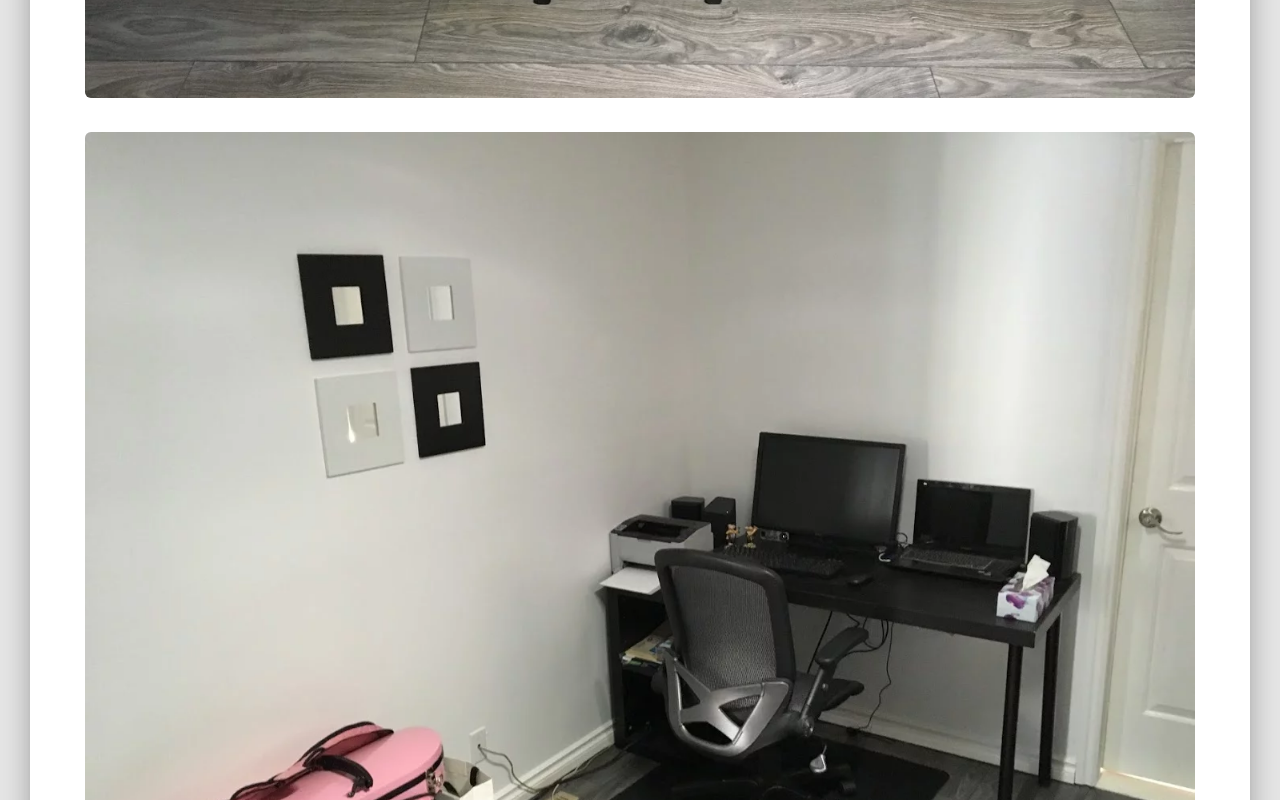
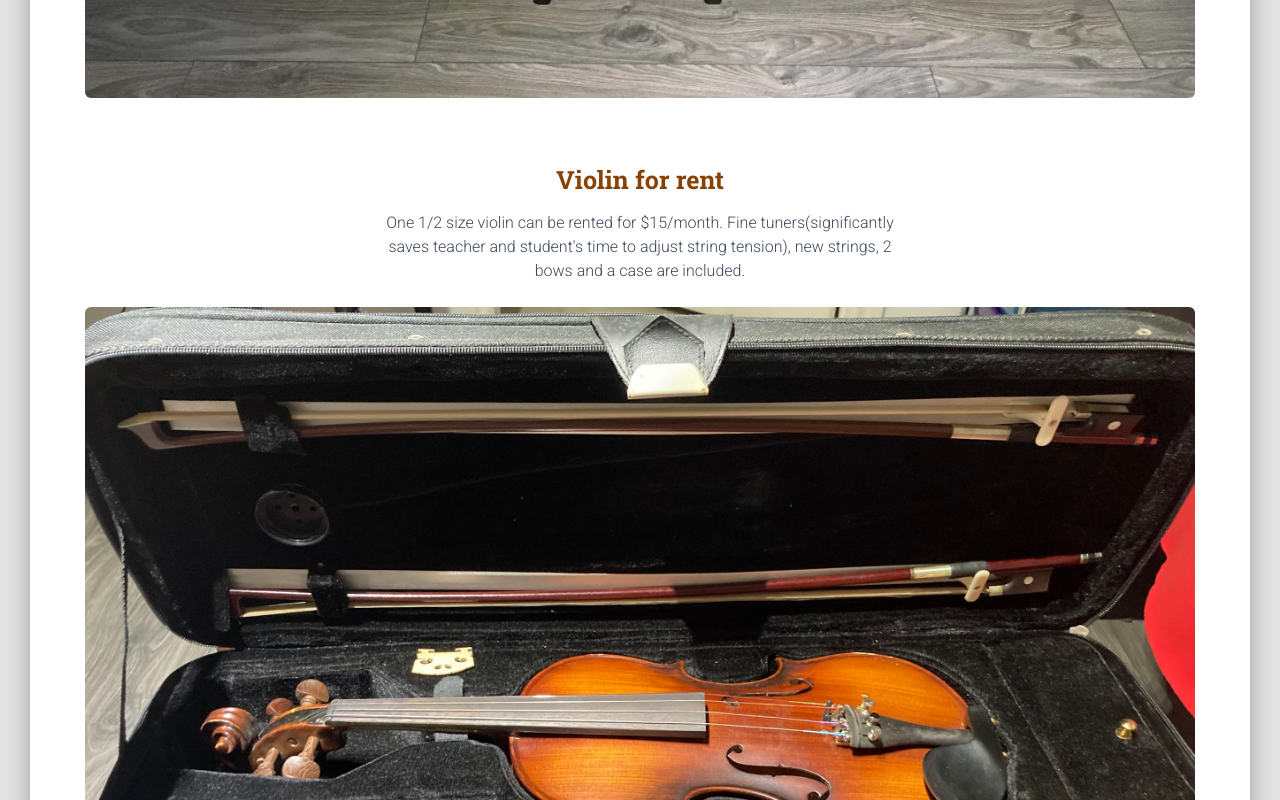
Before and after one commit to czodiac/teacherlym, a Next.js app: page /studio in a window 1280 px wide. Shown: the part 2260-3060 px from the top of the page. Built offline with nearby package versions, Linux system fonts and the light colour scheme.

Commit message:
Remove studio pic

```diff
--- a/pages/studio.js
+++ b/pages/studio.js
@@ -57,12 +57,6 @@ export default function StudioPage(props) {
                       className={navImageClasses}
                       title="Piano"
                     />
-                    <img
-                      alt="..."
-                      src="/img/studio/room2.webp"
-                      className={navImageClasses}
-                      title="Studio"
-                    />
                   </GridItem>
               <GridItem xs={12} sm={12} md={6}>
                 <div className={classes.profile}>
```
